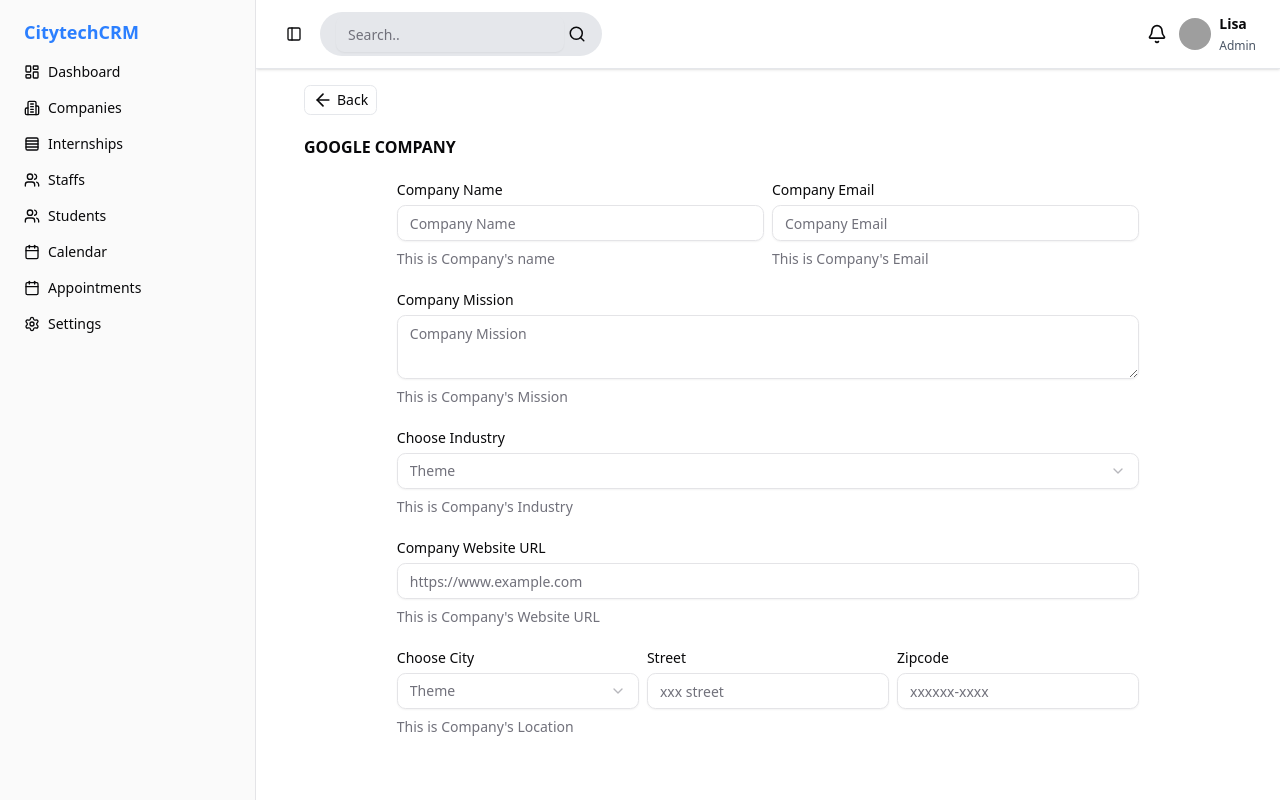
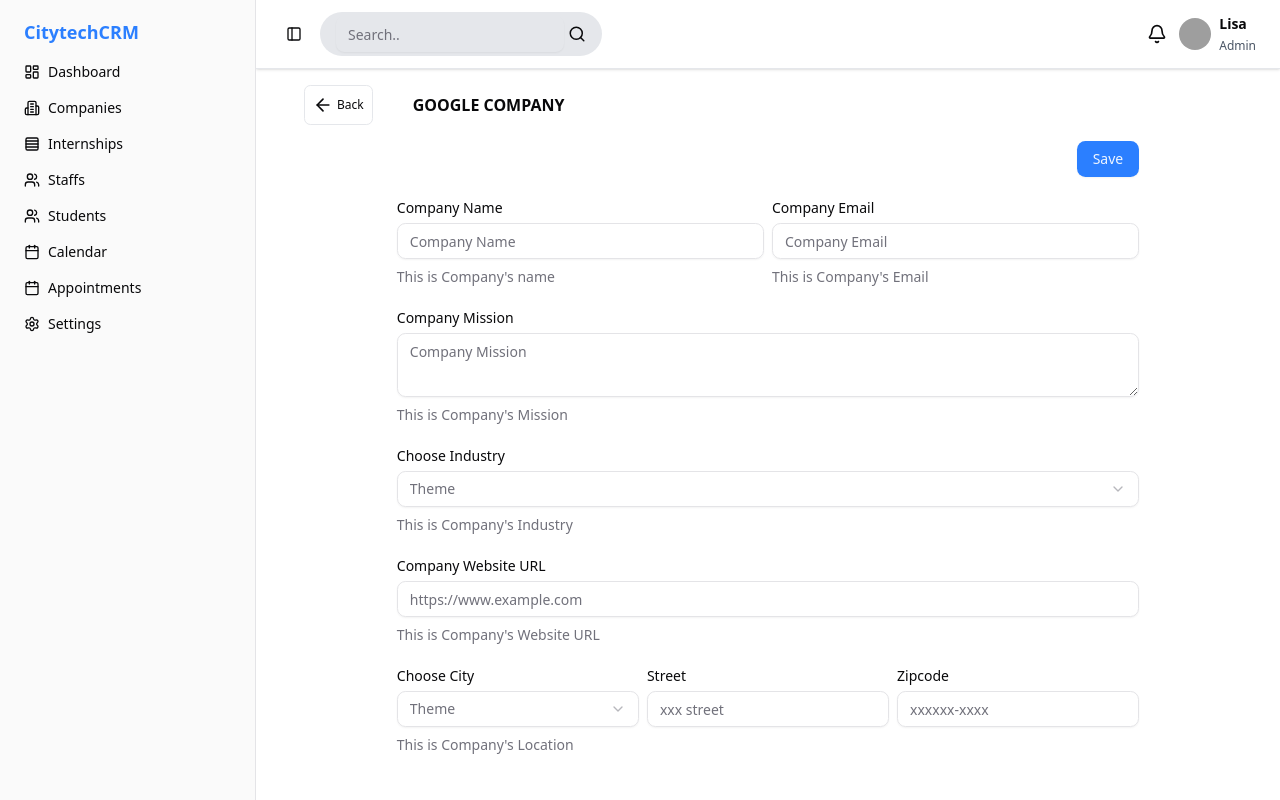
Before and after one commit to CUNY2XTECH-CITYTECH/CRM-ttpr-frontend, a React (Vite) app in the folder frontend/: page /admin/update-companies in a window 1280 px wide. Built offline with nearby package versions, Linux system fonts and the light colour scheme; grey boxes are pictures that could not be loaded.

Commit message:
fixing ui

```diff
--- a/frontend/package.json
+++ b/frontend/package.json
@@ -12,6 +12,7 @@
   "dependencies": {
     "@hookform/resolvers": "^5.2.1",
     "@radix-ui/react-avatar": "^1.1.10",
+    "@radix-ui/react-collapsible": "^1.1.11",
     "@radix-ui/react-dialog": "^1.1.14",
     "@radix-ui/react-label": "^2.1.7",
     "@radix-ui/react-menubar": "^1.1.15",
--- a/frontend/src/components/sidebar.jsx
+++ b/frontend/src/components/sidebar.jsx
@@ -4,6 +4,8 @@
   SidebarFooter,
   SidebarGroup,
   SidebarHeader,
+  SidebarMenuSub,
+  SidebarMenuSubItem,
   SidebarGroupLabel,
   SidebarGroupContent,
   SidebarMenu,
@@ -20,54 +22,71 @@
   Building2,
   Rows4,
   Users,
+  ChevronDown
 } from "lucide-react";
+import {
+  Collapsible,
+  CollapsibleContent,
+  CollapsibleTrigger,
+} from "@/components/ui/collapsible"
+
 
 import React from "react";
+
 const items = [
   {
     title: "Dashboard",
     url: "/",
+    childLinks: false,
     icon: LayoutDashboard,
   },
   {
     title: "Companies",
     url: "#",
+    childLinks: true,
     icon: Building2,
   },
   {
     title: "Internships",
     url: "#",
+    childLinks: true,
     icon: Rows4,
   },
   {
     title: "Staffs",
     url: "#",
+    childLinks: true,
     icon: Users,
   },
 
   {
     title: "Students",
     url: "#",
+    childLinks: false,
     icon: Users,
   },
   {
     title: "Calendar",
     url: "#",
+    childLinks: false,
     icon: Calendar,
   },
   {
     title: "Appointments",
     url: "#",
+    childLinks: true,
     icon: Calendar,
   },
   {
     title: "Settings",
     url: "#",
+    childLinks: false,
     icon: Settings,
   },
 ];
 
 export function AppSidebar() {
+  const [isOpen, setIsOpen] = React.useState(false)
   return (
     <Sidebar className={"bg-primary"}>
       <SidebarContent>
@@ -80,10 +99,10 @@
               {items.map((item) => (
                 <SidebarMenuItem key={item.title}>
                   <SidebarMenuButton asChild>
-                    <a href={item.url}>
-                      <item.icon />
-                      <span>{item.title}</span>
-                    </a>
+                      <a href={item.url}>
+                        <item.icon />
+                        <span>{item.title}</span>
+                      </a>
                   </SidebarMenuButton>
                 </SidebarMenuItem>
               ))}
--- a/frontend/src/components/topbar.jsx
+++ b/frontend/src/components/topbar.jsx
@@ -14,10 +14,10 @@
 
   return (
     <div className='grid gap-1 '>
-      <div className='grid gap-3'>
+      <div className='flex gap-10'>
         <div onClick={routeBack} className='hover:bg-accent flex gap-1 items-center w-fit px-2 py-1 cursor-pointer border-gray-200  border rounded-sm '>
           <ArrowLeft className='w-5 h-5' />
-          <span className='text-sm'>Back</span>
+          <span className='text-xs'>Back</span>
         </div>
         <h4 className='py-2 font-semibold uppercase'>{title}</h4>
       </div>
--- /dev/null
+++ b/frontend/src/components/ui/collapsible.jsx
@@ -0,0 +1,21 @@
+import * as CollapsiblePrimitive from "@radix-ui/react-collapsible"
+
+function Collapsible({
+  ...props
+}) {
+  return <CollapsiblePrimitive.Root data-slot="collapsible" {...props} />;
+}
+
+function CollapsibleTrigger({
+  ...props
+}) {
+  return (<CollapsiblePrimitive.CollapsibleTrigger data-slot="collapsible-trigger" {...props} />);
+}
+
+function CollapsibleContent({
+  ...props
+}) {
+  return (<CollapsiblePrimitive.CollapsibleContent data-slot="collapsible-content" {...props} />);
+}
+
+export { Collapsible, CollapsibleTrigger, CollapsibleContent }
--- a/frontend/src/pages/admin/update-companies.jsx
+++ b/frontend/src/pages/admin/update-companies.jsx
@@ -1,5 +1,6 @@
 import Layout from '@/components/layout';
 import { Topbar } from '@/components/topbar';
+import { Button } from '@/components/ui/button';
 import { FormField, FormDescription, FormControl, FormLabel, FormItem, FormMessage, Form } from '@/components/ui/form';
 import React, { useState } from 'react'
 import { useForm } from 'react-hook-form';
@@ -32,10 +33,12 @@
   }
   return (
     <Layout>
-      <Topbar view={view} setView={setView} title="Google Company" mode="create" />
+      <Topbar title="Google Company" mode="create" />
       <div className='w-[80%] m-auto py-4'>
         <Form {...companiesForm}>
-          <form onSubmit={companiesForm.handleSubmit(onSubmit)} className='space-y-6'>
+          <form onSubmit={companiesForm.handleSubmit(onSubmit)} className='grid space-y-6'>
+
+            <Button type="submit" className={"ml-auto"}>Save</Button>
             <div className='grid grid-cols-2 gap-2'>
               <FormField
                 control={companiesForm.control}
```
Also changed, not shown: 1 other file (tests, documents, lock files or other folders).
